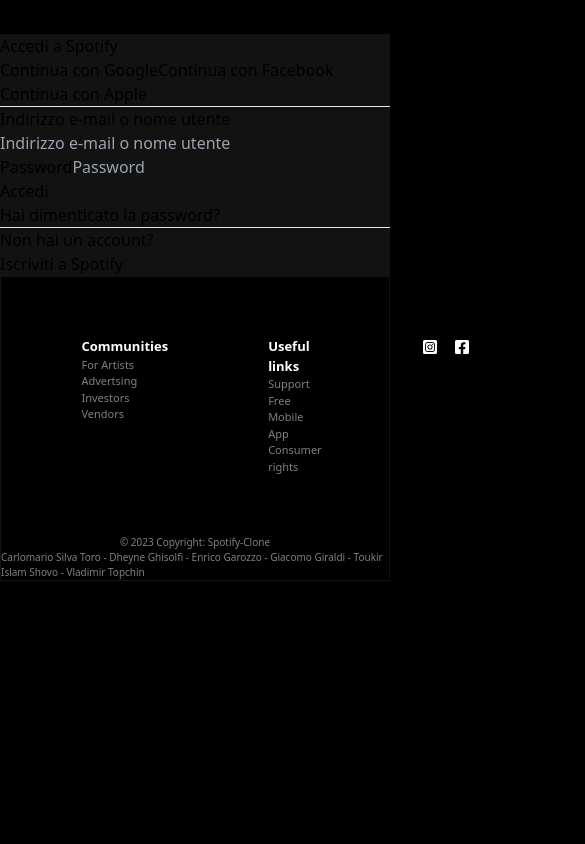
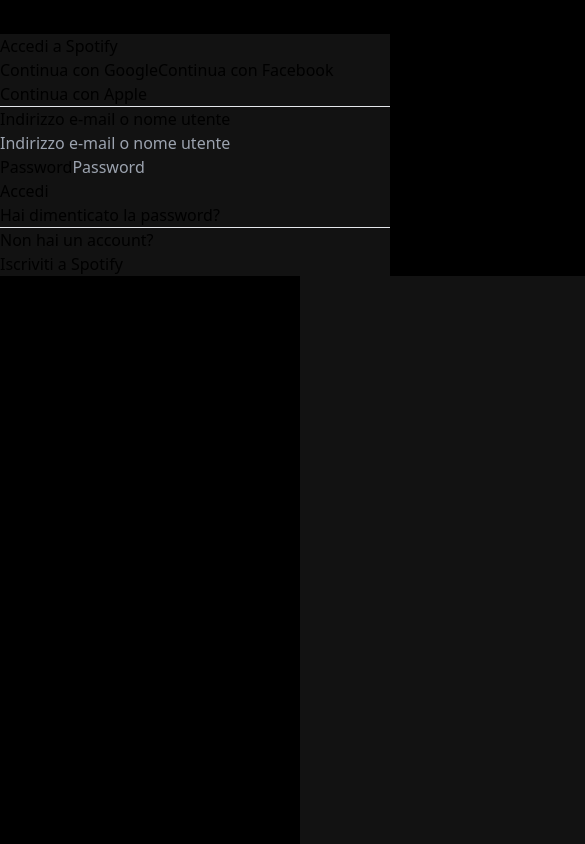
Before and after one commit to carlo-rigacci/spotify-clone, a React (Vite) app: page /loginpage in a window 390 px wide. Shown: the top 844 px of the page, 585 px wide, since content can reach past the window. Built offline with nearby package versions, Linux system fonts and the light colour scheme; some icons are missing.

Commit message:
change color footer/media query

```diff
--- a/src/component/footer/Footer.css
+++ b/src/component/footer/Footer.css
@@ -4,13 +4,15 @@
     box-sizing: border-box;
 }
 
+
 footer {
-     display: flex;
+     display:flex;
      justify-content: center;
      align-items: center;
      flex-direction:column;
-     border: 1px solid rgb(23, 18, 18);
-     background-color: black;
+     background-color: rgb(18, 18, 18);
+     padding-left: 300px;
+
 
 
 }
@@ -70,7 +72,6 @@
     transition: all 0.5s;
 
 
-
 }
 
 .btnface:hover {
@@ -84,9 +85,25 @@
 
 .copyright {
     display: flex;
-    justify-content: center;
     align-items: center;
     font-size: 10px;
     color: grey;
 
 }
+
+
+@media only screen and (max-width: 600px){
+    footer{
+     width: 100%;
+     text-align: left;
+     margin-left: 300px;
+
+    }
+
+    .menu {
+        flex-direction: column
+
+
+
+    }
+};
```
